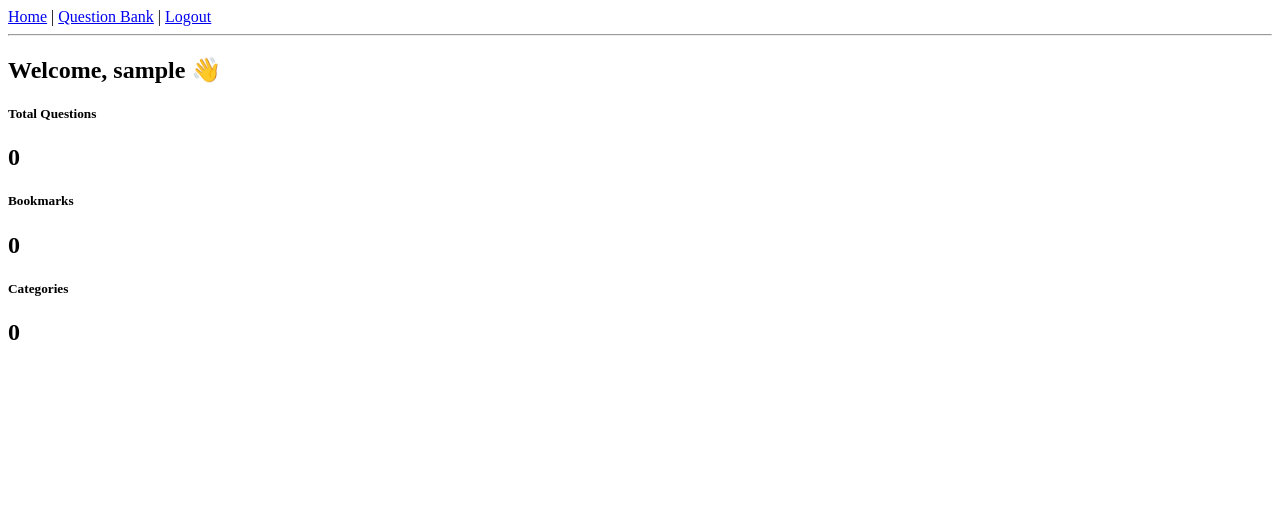
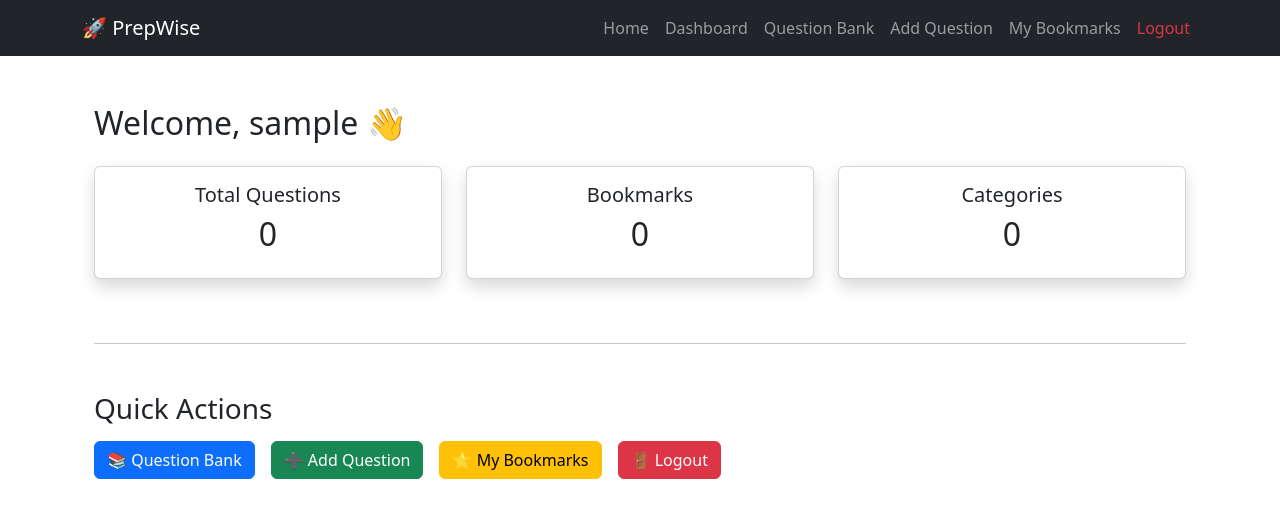
Before and after one commit to charishmakonakanchi/PrepWise, a Flask app: page /dashboard in a window 1280 px wide. Shown: the top 518 px of the page. Run offline with Flask 3, Linux system fonts and the light colour scheme; the visitor is signed in with stand-in values (Sample User, id 1); data that the repository does not hold is empty.

Commit message:
Add bookmarks feature and improve dashboard

```diff
--- a/app.py
+++ b/app.py
@@ -31,10 +31,12 @@ def load_user(user_id):
 from routes.auth import auth
 from routes.questions import questions_bp
 from routes.dashboard import dashboard_bp
+from routes.bookmarks import bookmarks_bp
 
 app.register_blueprint(auth)
 app.register_blueprint(questions_bp)
 app.register_blueprint(dashboard_bp)
+app.register_blueprint(bookmarks_bp)
 
 
 
--- a/templates/base.html
+++ b/templates/base.html
@@ -2,40 +2,115 @@
 <html lang="en">
 
 <head>
+
     <meta charset="UTF-8">
+
     <meta name="viewport" content="width=device-width, initial-scale=1.0">
-    <title>PrepWise</title>
 
-    <link rel="stylesheet" href="{{ url_for('static', filename='css/style.css') }}">
+    <title>{% block title %}PrepWise{% endblock %}</title>
+
+    <!-- Bootstrap CSS -->
+    <link href="https://cdn.jsdelivr.net/npm/bootstrap@5.3.3/dist/css/bootstrap.min.css"
+          rel="stylesheet">
+
+    <!-- Custom CSS -->
+    <link rel="stylesheet"
+          href="{{ url_for('static', filename='css/style.css') }}">
+
 </head>
 
 <body>
 
-    <nav>
+<nav class="navbar navbar-expand-lg navbar-dark bg-dark">
 
-        <a href="/">Home</a> |
+    <div class="container">
 
-        <a href="{{ url_for('questions.questions') }}">Question Bank</a> |
+        <a class="navbar-brand"
+           href="{{ url_for('home') }}">
+            🚀 PrepWise
+        </a>
 
-        {% if current_user.is_authenticated %}
+        <div class="navbar-nav ms-auto">
 
-            <a href="/logout">Logout</a>
+            <a class="nav-link"
+               href="{{ url_for('home') }}">
+                Home
+            </a>
 
-        {% else %}
+            {% if current_user.is_authenticated %}
 
-            <a href="/login">Login</a>
+                <a class="nav-link"
+                   href="{{ url_for('dashboard.dashboard') }}">
+                    Dashboard
+                </a>
 
-            <a href="/register">Register</a>
+                <a class="nav-link"
+                   href="{{ url_for('questions.questions') }}">
+                    Question Bank
+                </a>
+
+                <a class="nav-link"
+                   href="{{ url_for('questions.add_question') }}">
+                    Add Question
+                </a>
+
+                <a class="nav-link"
+                   href="{{ url_for('bookmarks.bookmarks') }}">
+                    My Bookmarks
+                </a>
+
+                <a class="nav-link text-danger"
+                   href="{{ url_for('auth.logout') }}">
+                    Logout
+                </a>
+
+            {% else %}
+
+                <a class="nav-link"
+                   href="{{ url_for('auth.login') }}">
+                    Login
+                </a>
+
+                <a class="nav-link"
+                   href="{{ url_for('auth.register') }}">
+                    Register
+                </a>
+
+            {% endif %}
+
+        </div>
+
+    </div>
+
+</nav>
+
+<div class="container mt-4">
+
+    {% with messages = get_flashed_messages() %}
+
+        {% if messages %}
+
+            {% for message in messages %}
+
+                <div class="alert alert-success">
+
+                    {{ message }}
+
+                </div>
+
+            {% endfor %}
 
         {% endif %}
 
-    </nav>
-
-    <hr>
+    {% endwith %}
 
     {% block content %}
     {% endblock %}
 
+</div>
+
+<script src="https://cdn.jsdelivr.net/npm/bootstrap@5.3.3/dist/js/bootstrap.bundle.min.js"></script>
+
 </body>
 
 </html>
--- a/templates/dashboard.html
+++ b/templates/dashboard.html
@@ -13,7 +13,7 @@
     <div class="row">
 
         <div class="col-md-4 mb-3">
-            <div class="card text-center shadow">
+            <div class="card shadow text-center">
                 <div class="card-body">
                     <h5>Total Questions</h5>
                     <h2>{{ total_questions }}</h2>
@@ -22,7 +22,7 @@
         </div>
 
         <div class="col-md-4 mb-3">
-            <div class="card text-center shadow">
+            <div class="card shadow text-center">
                 <div class="card-body">
                     <h5>Bookmarks</h5>
                     <h2>{{ total_bookmarks }}</h2>
@@ -31,7 +31,7 @@
         </div>
 
         <div class="col-md-4 mb-3">
-            <div class="card text-center shadow">
+            <div class="card shadow text-center">
                 <div class="card-body">
                     <h5>Categories</h5>
                     <h2>{{ total_categories }}</h2>
@@ -41,6 +41,34 @@
 
     </div>
 
+    <hr class="my-5">
+
+    <h3>Quick Actions</h3>
+
+    <div class="d-flex flex-wrap gap-3 mt-3">
+
+        <a href="{{ url_for('questions.questions') }}"
+           class="btn btn-primary">
+            📚 Question Bank
+        </a>
+
+        <a href="{{ url_for('questions.add_question') }}"
+           class="btn btn-success">
+            ➕ Add Question
+        </a>
+
+        <a href="/bookmarks"
+           class="btn btn-warning">
+            ⭐ My Bookmarks
+        </a>
+
+        <a href="{{ url_for('auth.logout') }}"
+           class="btn btn-danger">
+            🚪 Logout
+        </a>
+
+    </div>
+
 </div>
 
 {% endblock %}
```
Also changed, not shown: routes/bookmarks.py (added, +20 -0 lines), templates/bookmarks.html (added, +55 -0 lines).
